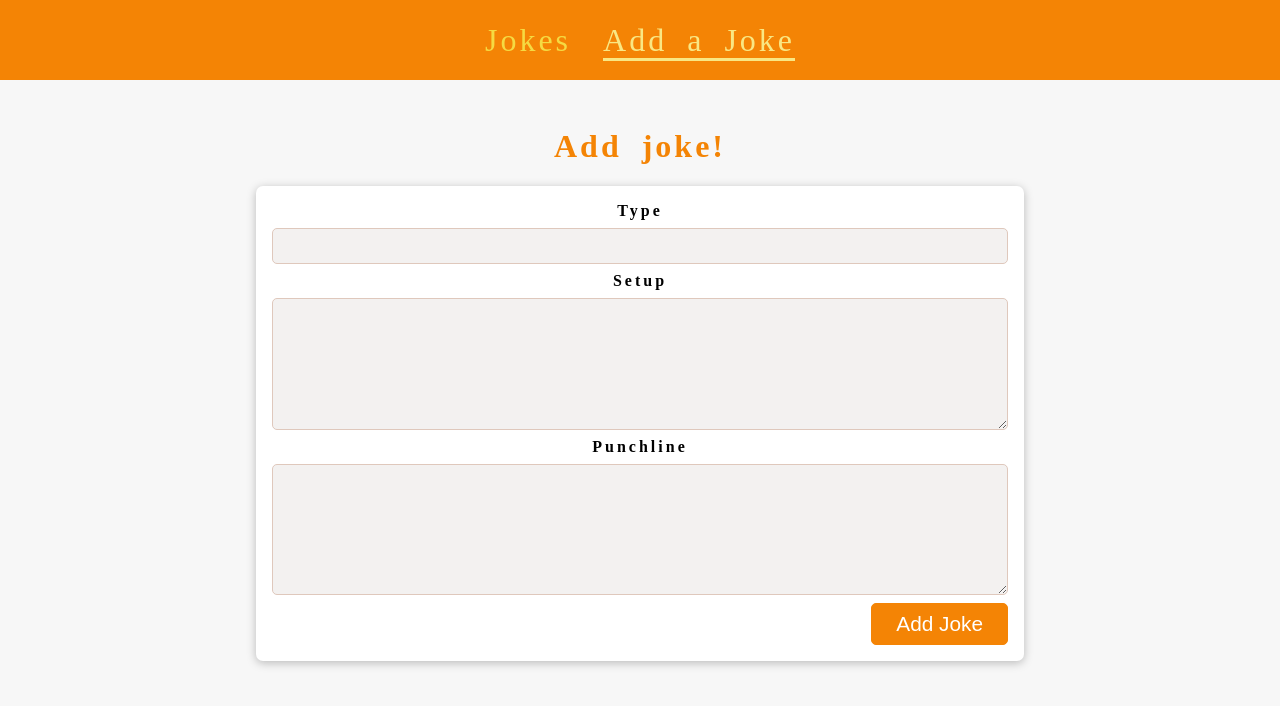
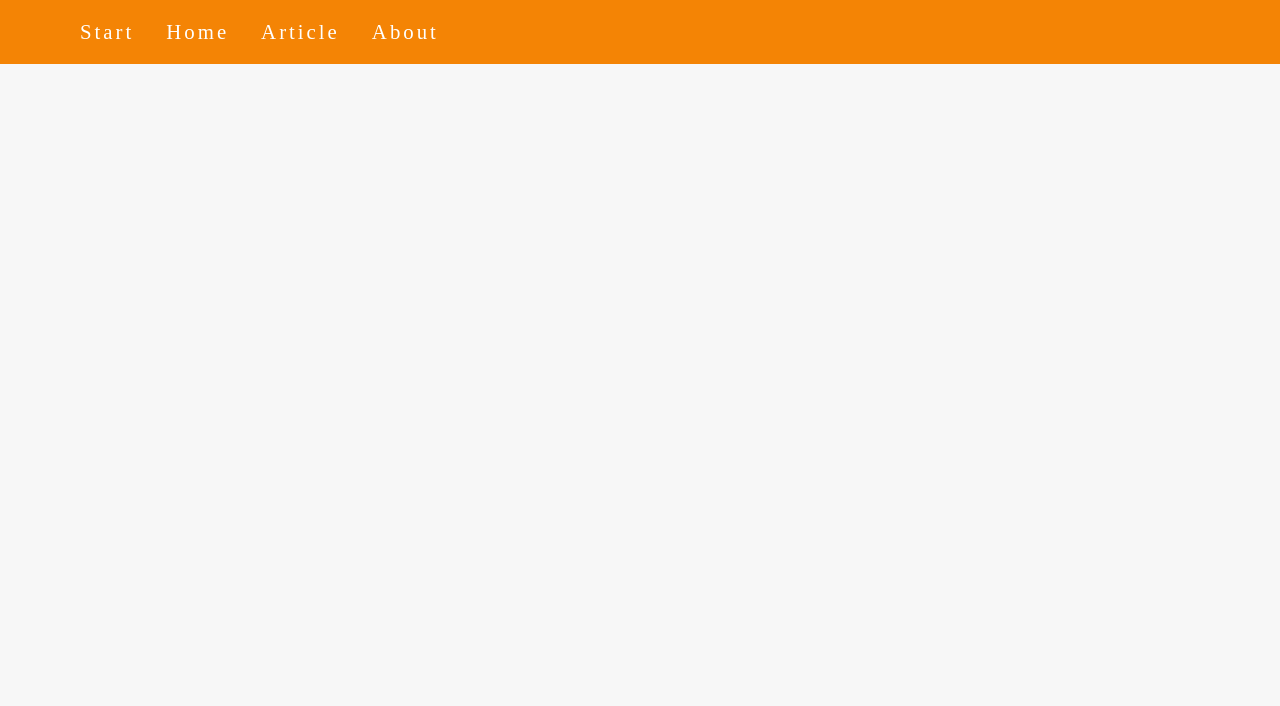
Before and after one commit to Waldemar-00/react_router, a React (Create React App) app: page /jokes-add in a window 1280 px wide. Shown: the top 706 px of the page. Built offline with nearby package versions, Linux system fonts and the light colour scheme; a web font is replaced by a local one.

Commit message:
Crossing to react-router-6+.

```diff
--- a/package.json
+++ b/package.json
@@ -9,7 +9,7 @@
     "@testing-library/user-event": "^13.5.0",
     "react": "^18.2.0",
     "react-dom": "^18.2.0",
-    "react-router-dom": "^5.3.4",
+    "react-router-dom": "^6.21.1",
     "react-scripts": "5.0.1",
     "uuid": "^9.0.1",
     "web-vitals": "^2.1.4"
--- a/src/App.js
+++ b/src/App.js
@@ -5,36 +5,22 @@ import Header from './components/Header'
 import ContactUs from './components/pages/ContactUs'
 import Articles from './components/pages/Articles'
 import ArticlesDetails from './components/pages/ArticleDetails'
-import { Route, Switch, Redirect } from 'react-router-dom'
-
+import { Route, Routes } from 'react-router-dom'
+import Form from './components/pages/Form'
 function App() {
   return (
     <div>
       <Header />
       <main>
-        <Switch> { /*ONLY TO USE ONE ROUTE*/}
-          <Route path='/' exact>
-            <Redirect to='/about' />
-          </Route>
-          <Route path='/start'>
-            <Start/>
-          </Route>
-          <Route path='/home'>
-            <Home/>
-          </Route>
-          <Route path='/about'>
-            <About/>
-          </Route>
-          <Route path='/articles' exact> {/*ONLY exact url*/}
-            <Articles/>
-          </Route>
-          <Route path='/article/:property'>
-            <ArticlesDetails />
-          </Route>
-          <Route path='/contact'>
-            <ContactUs />
-            </Route>
-        </Switch>
+        <Routes>
+          <Route path='start' element={<Start />}/>
+          <Route path='home' element={<Home />}/>
+          <Route path='about' element={<About />}/>
+          <Route path='articles' element={<Articles/>}/>
+          <Route path='article/:property' element={<ArticlesDetails />}/>
+          <Route path='contact' element={<ContactUs />} />
+          <Route path='start/user' element={<Form />} />
+        </Routes>
       </main>
     </div>
   )
--- a/src/components/Header.js
+++ b/src/components/Header.js
@@ -4,10 +4,10 @@ const Header = () => {
   return (
     <header className={styles.header}>
       <ul>
-        <li><NavLink activeClassName={styles.active} to="/start">Start</NavLink></li>
-        <li><NavLink activeClassName={styles.active} to="/home">Home</NavLink></li>
-        <li><NavLink activeClassName={styles.active} to="/articles">Article</NavLink></li>
-        <li><NavLink activeClassName={styles.active} to="/about">About</NavLink></li>
+        <li><NavLink className={({isActive}) => isActive ? styles.active : ''} to="start">Start</NavLink></li>
+        <li><NavLink className={({isActive}) => isActive ? styles.active : ''} to="home">Home</NavLink></li>
+        <li><NavLink className={({isActive}) => isActive ? styles.active : ''} to="articles">Article</NavLink></li>
+        <li><NavLink className={({isActive}) => isActive ? styles.active : ''} to="about">About</NavLink></li>
       </ul>
     </header>
   )
--- a/src/components/jokes/JokeList.js
+++ b/src/components/jokes/JokeList.js
@@ -5,6 +5,8 @@ import { useHistory, useLocation } from 'react-router-dom'
 const JokeList = ({ jokes }) => {
   const history = useHistory()
   const location = useLocation()
+  const learn = new URLSearchParams(location.search)
+  console.log(learn.get('sort'))
   const locationParamSort = new URLSearchParams(location.search).get('sort')
   const isParamSortAsc = locationParamSort === 'asc'
 
--- /dev/null
+++ b/src/components/pages/Form.js
@@ -0,0 +1,23 @@
+const Form = () => {
+  return (
+    <>
+      <h2>Glad to see YOU!</h2>
+      <form action="#">
+        <label>
+          Your name
+          <input type="text" name='name'/>
+        </label>
+        <label>
+          Your e-mail
+          <input
+            type="email"
+            name='email'
+            required
+            pattern='.+@example\.com'
+            placeholder="sophie@example.com" />
+        </label>
+      </form>
+    </>
+  )
+}
+export default Form
--- a/src/components/pages/Start.js
+++ b/src/components/pages/Start.js
@@ -1,27 +1,10 @@
-import { Route, Link } from 'react-router-dom'
+import { Link } from 'react-router-dom'
+
 const Start = () => {
   return (
     <>
       <h1>Start Start Start  Page!</h1>
-      <h2><Link to='/start/user'>Let's meet!</Link></h2>
-      <Route path='/start/user'>
-        <h2>Glad to see YOU!</h2>
-        <form action="#">
-          <label>
-            Your name
-            <input type="text" name='name'/>
-          </label>
-          <label>
-            Your e-mail
-            <input
-              type="email"
-              name='email'
-              required
-              pattern='.+@example\.com'
-              placeholder="sophie@example.com" />
-          </label>
-        </form>
-      </Route>
+      <h2><Link to='user'>Let's meet!</Link></h2>
     </>
   )
 }
--- a/src/index.js
+++ b/src/index.js
@@ -2,14 +2,14 @@ import { createRoot } from 'react-dom/client'
 import { StrictMode } from 'react'
 import { BrowserRouter } from 'react-router-dom'
 import './index.css'
-// import App from './App'
-import AppJokes from './AppJokes'
+import App from './App'
+// import AppJokes from './AppJokes'
 
 createRoot(document.getElementById('root')).render(
   <StrictMode>
     <BrowserRouter>
-      {/* <App /> */}
-      <AppJokes />
+      <App />
+      {/* <AppJokes /> */}
     </BrowserRouter>
   </StrictMode>
 )
```
Also changed, not shown: 1 other file (tests, documents, lock files or other folders).
